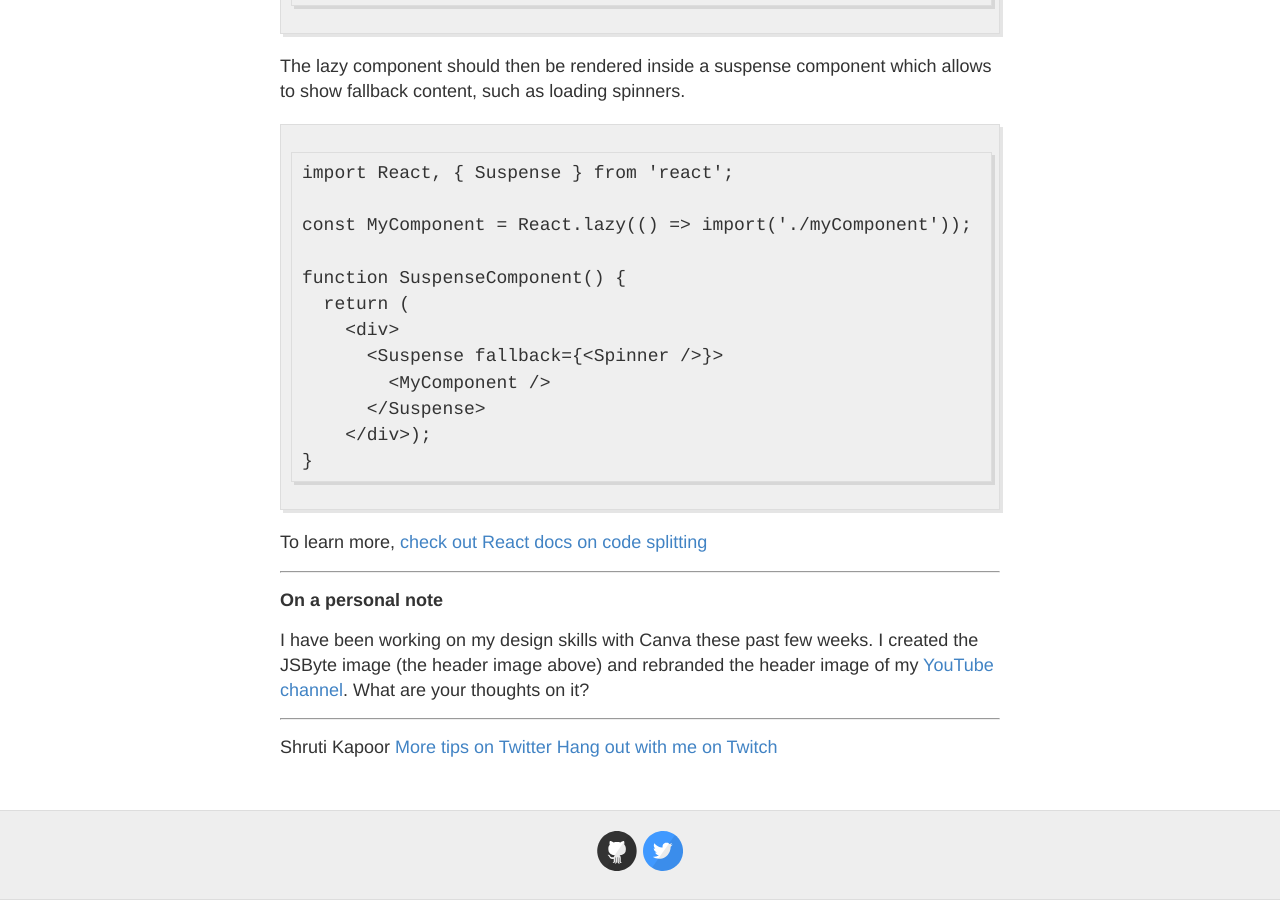
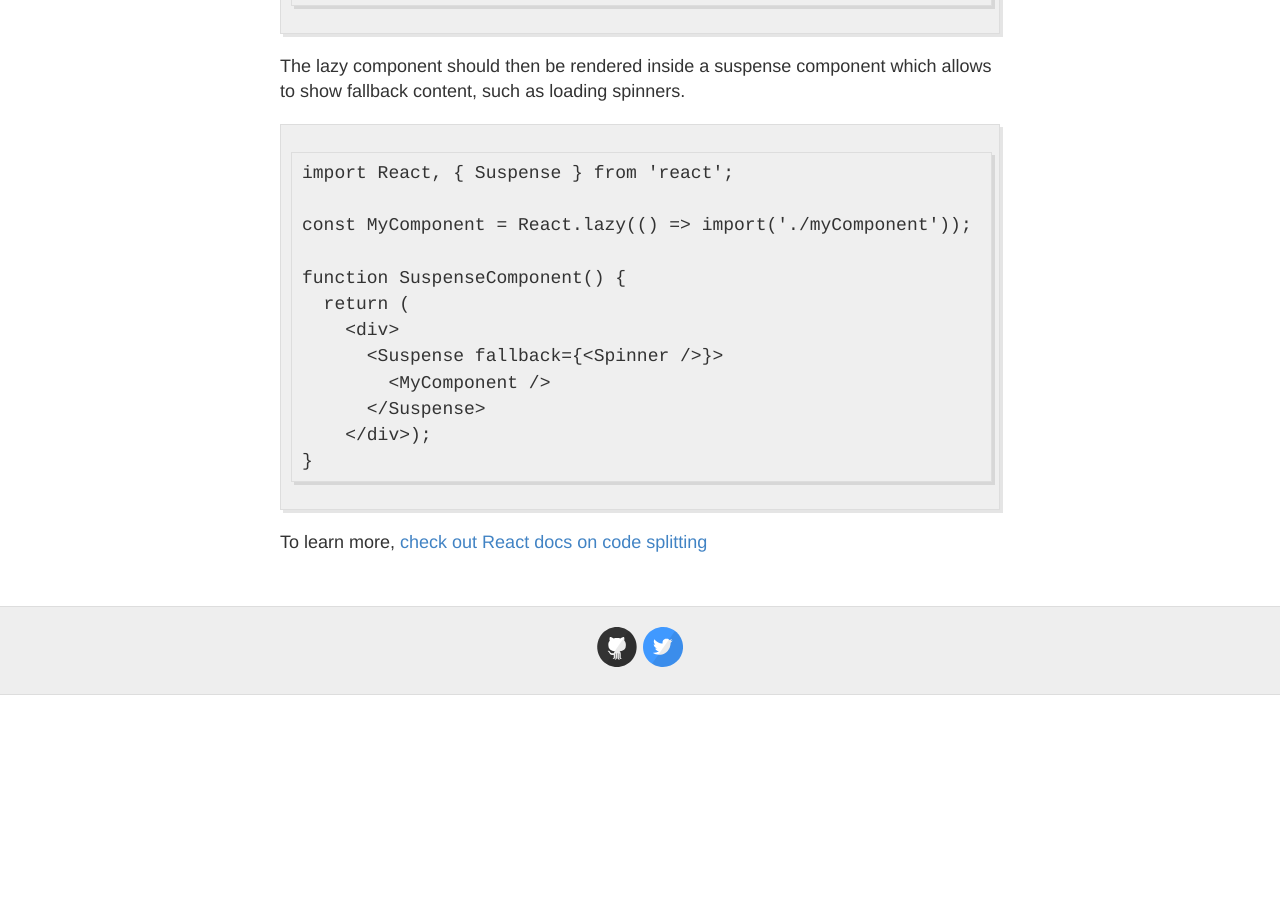
Before and after one commit to shrutikapoor08/blogs, a Jekyll site: the page built from JSByte/2021-06-08-Code-splitting.md, in a window 1280 px wide and 900 px high, scrolled down 1222 px. Built offline with Jekyll 4.4.1, drawn with Linux system fonts in a browser that asks for light colours; our own code applies the rules of GitHub Pages for plain Markdown files; after the commit the page ends 1917 px from its top, so only the background shows below that.

Commit message:
Update 2021-06-08-Code-splitting.md

````diff
--- a/JSByte/2021-06-08-Code-splitting.md
+++ b/JSByte/2021-06-08-Code-splitting.md
@@ -52,15 +52,3 @@ function SuspenseComponent() {
 ```
 
 To learn more, [check out React docs on code splitting](https://reactjs.org/docs/code-splitting.html)
-
-
----
-**On a personal note**
-
-I have been working on my design skills with Canva these past few weeks. I created the JSByte image (the header image above) and rebranded the header image of my [YouTube channel](https://www.youtube.com/channel/UCbB6Gh3UPI9lUUnPGYMz2ew). What are your thoughts on it?
-
-
----
-Shruti Kapoor
-[More tips on Twitter](https://twitter.com/shrutikapoor08)
-[Hang out with me on Twitch](http://twitch.tv/shrutikapoor)
````
